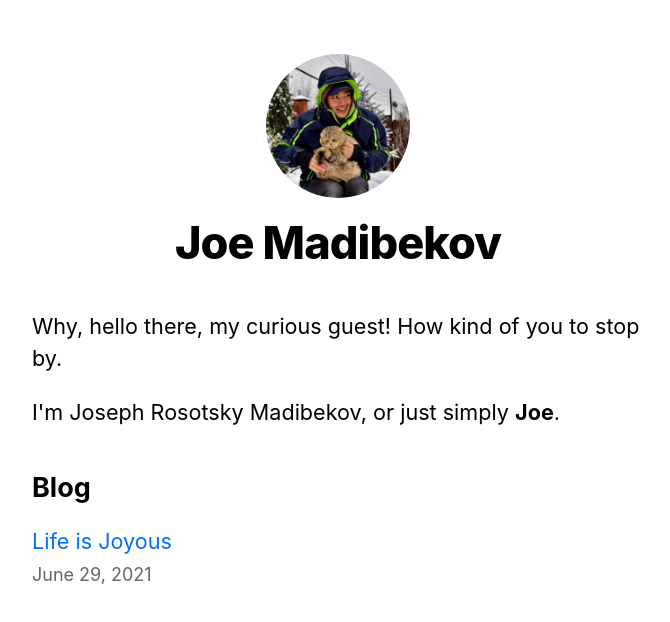
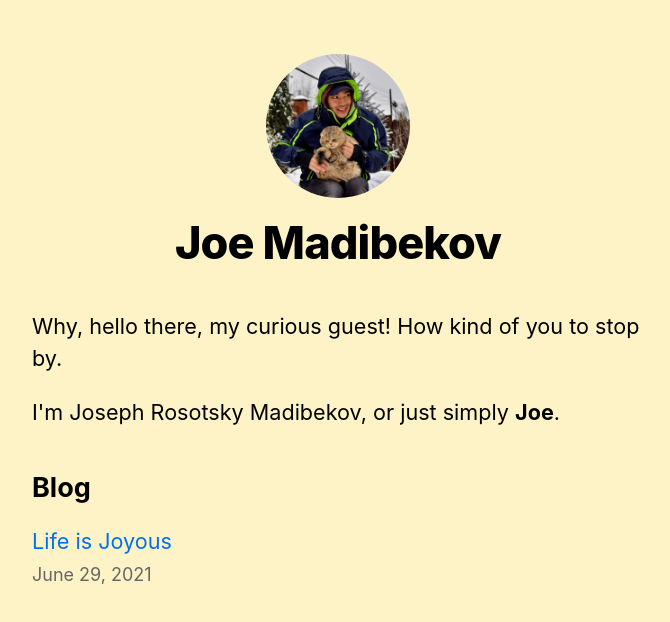
Before and after one commit to jmadibekov/me, a Next.js app: page / in a window 1280 px wide. Shown: the top 622 px of the page, without its empty margins (302-972 px from the left). Built offline with nearby package versions, Linux system fonts and the light colour scheme.

Commit message:
update background color

```diff
--- a/styles/global.css
+++ b/styles/global.css
@@ -6,6 +6,7 @@ body {
     Ubuntu, Cantarell, Fira Sans, Droid Sans, Helvetica Neue, sans-serif;
   line-height: 1.6;
   font-size: 18px;
+  background: #FEF3C7;
 }
 
 * {
```
Also changed, not shown: posts/life-is-joyous.md (+1 -1 lines).
